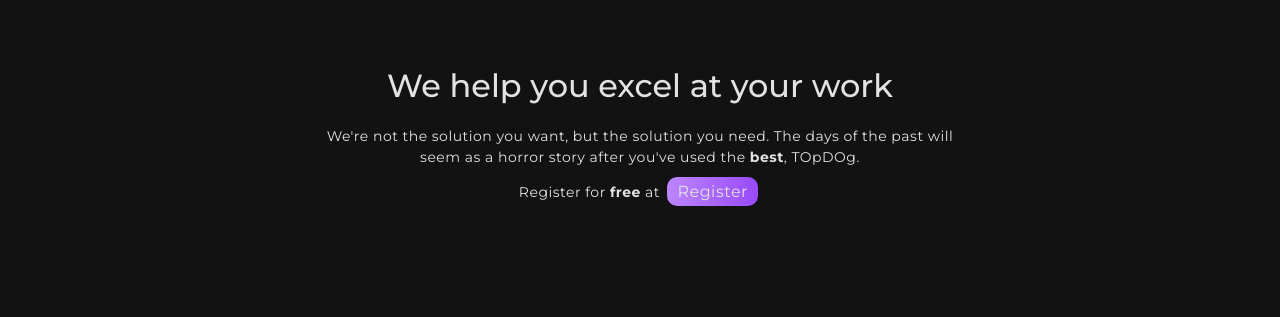
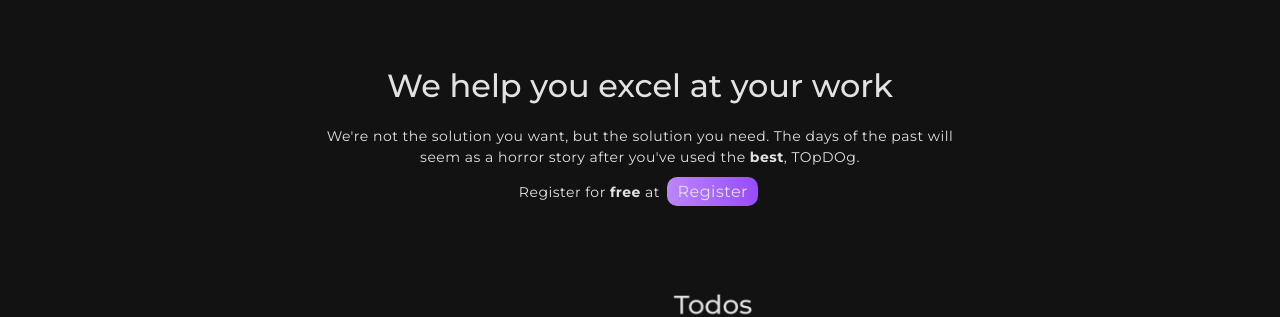
Before and after one commit to n3wsw3/todo-app-with-api-auth, a Nuxt app: page / in a window 1280 px wide. Shown: the part 614-931 px from the top of the page. Built offline with nearby package versions, Linux system fonts and the light colour scheme.

Commit message:
Removed extra spacing

```diff
--- a/pages/index.vue
+++ b/pages/index.vue
@@ -156,6 +156,5 @@
 
 .spacing {
   margin: 4em 0;
-  padding-bottom: 4em;
 }
 </style>
```
